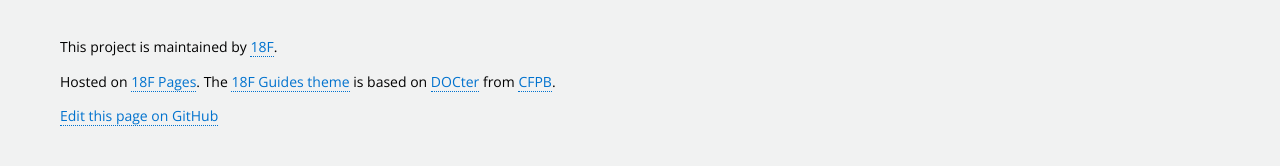
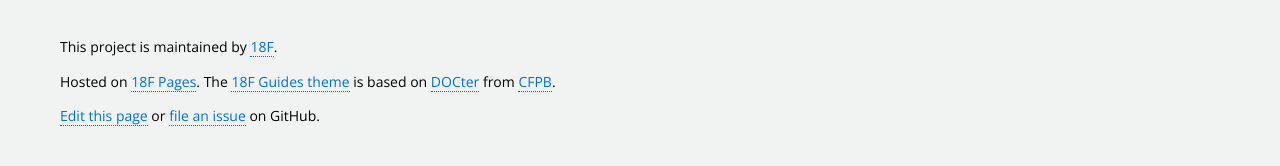
Before and after one commit to Macy-FK/federaliste, a Jekyll site: the page built from index.md, in a window 1280 px wide. Shown: the part 912-1078 px from the top of the page. Built offline with Jekyll 4.4.1, drawn with Linux system fonts in a browser that asks for light colours; nearby versions of some CDN libraries; Markdown is read by kramdown in place of the engine named in the settings.

Commit message:
Add a "file an issue" link to the footer.
Closes #24.

Inspired by 18F/open-source-guide#10, in turn derived from
http://www.govfresh.com/2015/07/feds-publish-guide-to-setting-up-an-open-source-project/.

```diff
--- a/_includes/footer.html
+++ b/_includes/footer.html
@@ -4,6 +4,6 @@
 
     <p>Hosted on <a href="https://github.com/18F/pages/">18F Pages</a>.
     The <a href="https://github.com/18F/guides-template/">18F Guides theme</a> is based on <a href="https://github.com/cfpb/docter/">DOCter</a> from <a href="http://cfpb.github.io/">CFPB</a>.</p>
-    <p><a href="{{ site.repos[0].url }}/edit/18f-pages/{{ page.path }}">Edit this page on GitHub</a></p>
+    <p><a href="{{ site.repos[0].url }}/edit/18f-pages/{{ page.path }}">Edit this page</a> or <a href="{{ site.repos[0].url }}/issues">file an issue</a> on GitHub.</p>
   </div><!--/.wrap -->
 </footer>
```
Also changed, not shown: Gemfile.lock.
